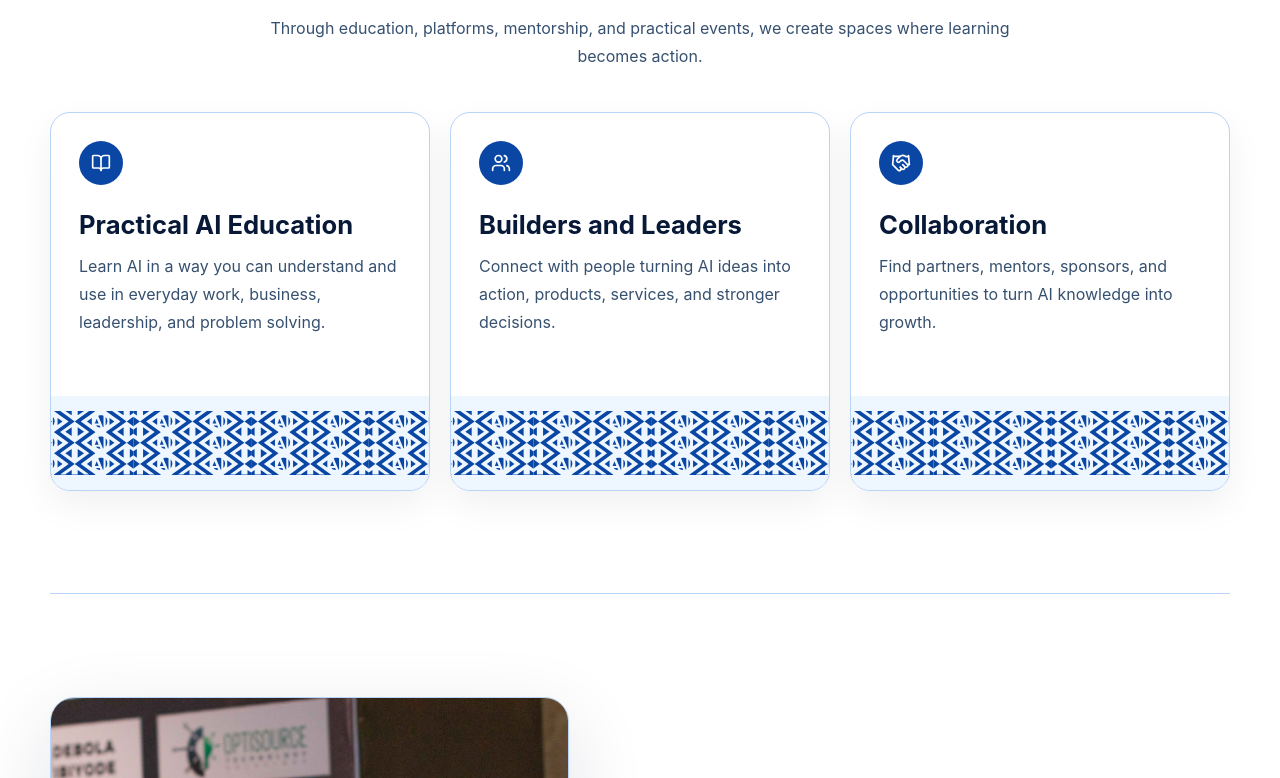
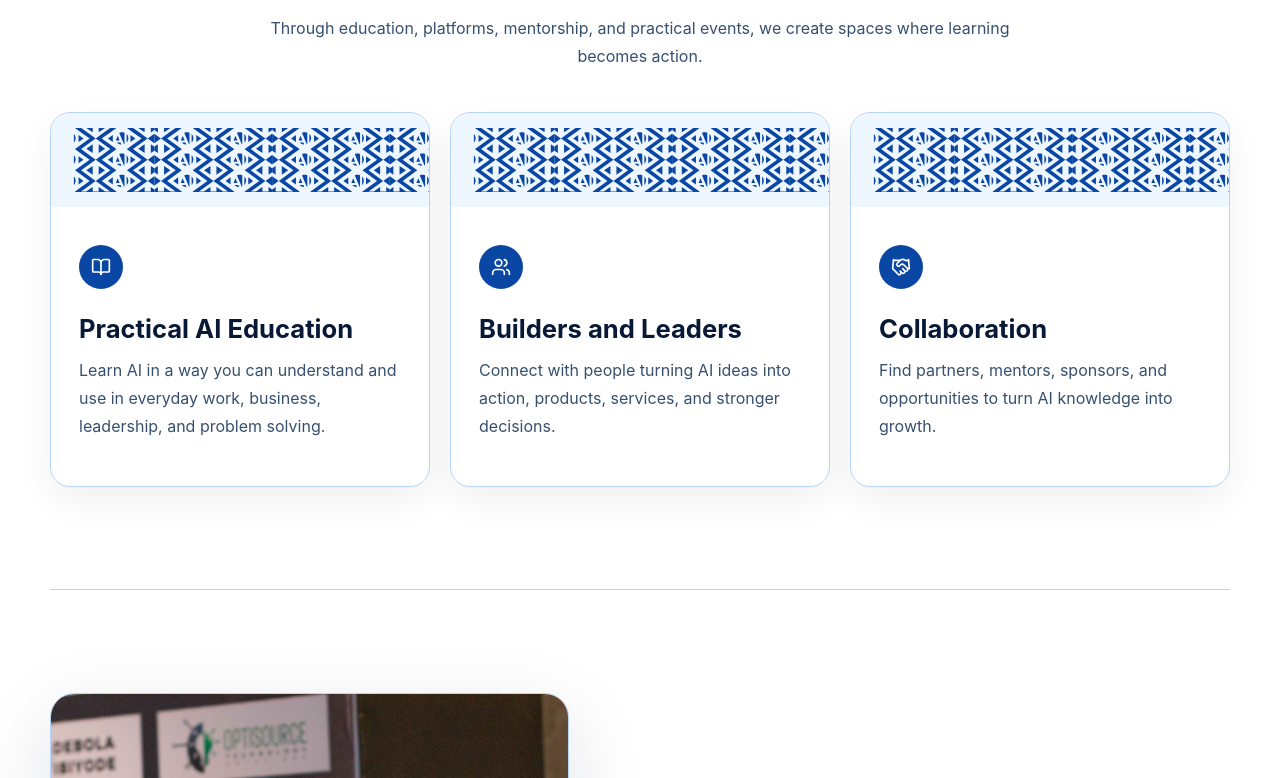
Before and after one commit to NiuxDave/AIEF-FOUNDATION, a React (Vite) app: page / in a window 1280 px wide. Shown: the part 1862-2640 px from the top of the page. Built offline with nearby package versions, Linux system fonts and the light colour scheme.

Commit message:
Polish CTA routing and pattern card styling

```diff
--- a/package.json
+++ b/package.json
@@ -10,6 +10,7 @@
   },
   "dependencies": {
     "@vitejs/plugin-react": "^5.1.1",
+    "framer-motion": "^12.40.0",
     "lucide-react": "^0.561.0",
     "react": "^19.2.3",
     "react-dom": "^19.2.3",
--- a/src/main.jsx
+++ b/src/main.jsx
@@ -1,5 +1,6 @@
 import React, { useEffect, useMemo, useState } from "react";
 import { createRoot } from "react-dom/client";
+import { motion } from "framer-motion";
 import {
   ArrowRight,
   BookOpen,
@@ -27,6 +28,23 @@ import {
 import "./styles/site.css";
 
 const A = "/assets/";
+
+const contactActionPattern = /(partner|volunteer|register interest|join the programme|join the program|join the movement|start a conversation|send a message|book a session|book a consultation|invite adebola|sponsor)/i;
+
+function resolveActionRoute(label, fallback = "contact") {
+  return contactActionPattern.test(label || "") ? "contact" : fallback;
+}
+
+const fadeUp = {
+  hidden: { opacity: 0, y: 24 },
+  show: { opacity: 1, y: 0, transition: { duration: 0.55, ease: [0.22, 1, 0.36, 1] } },
+};
+
+const softScale = {
+  rest: { y: 0, scale: 1 },
+  hover: { y: -5, scale: 1.01, transition: { duration: 0.22, ease: [0.22, 1, 0.36, 1] } },
+  tap: { y: 0, scale: 0.985 },
+};
 
 const navItems = [
   { id: "home", label: "Home" },
@@ -316,22 +334,25 @@ function Header({ route, theme, onTheme, menuOpen, setMenuOpen, dropOpen, setDro
 }
 
 function Hero({ page, image = `${A}event-panel.jpg`, compact = false, primaryRoute = "initiatives", secondaryRoute = "get-involved", className = "" }) {
+  const primaryTarget = resolveActionRoute(page.primary, primaryRoute);
+  const secondaryTarget = resolveActionRoute(page.secondary, secondaryRoute);
+
   return (
     <section className={`${compact ? "hero compact section-shell" : "hero section-shell"} ${className}`}>
-      <div className="hero-copy">
+      <motion.div className="hero-copy" initial="hidden" animate="show" variants={fadeUp}>
         <p className="eyebrow">{page.eyebrow}</p>
         <h1>{page.title}</h1>
         <p className="hero-body">{page.body}</p>
         <div className="button-row">
-          <a className="btn primary" href={`#${primaryRoute}`}>
+          <a className="btn primary" href={`#${primaryTarget}`}>
             {page.primary} <ArrowRight size={16} />
           </a>
-          <a className="btn secondary" href={`#${secondaryRoute}`}>
+          <a className="btn secondary" href={`#${secondaryTarget}`}>
             {page.secondary}
           </a>
         </div>
-      </div>
-      <div className="hero-art">
+      </motion.div>
+      <motion.div className="hero-art" initial={{ opacity: 0, y: 28, scale: 0.98 }} animate={{ opacity: 1, y: 0, scale: 1 }} transition={{ duration: 0.65, delay: 0.08, ease: [0.22, 1, 0.36, 1] }}>
         <div className="orb-card">
           <img src={image} alt="" />
           <div className="hero-stat">
@@ -339,7 +360,7 @@ function Hero({ page, image = `${A}event-panel.jpg`, compact = false, primaryRou
             <span>people engaged</span>
           </div>
         </div>
-      </div>
+      </motion.div>
     </section>
   );
 }
@@ -350,27 +371,37 @@ function PatternBand({ dark = false }) {
 
 function SectionIntro({ kicker, title, body, align = "center" }) {
   return (
-    <div className={`section-intro ${align}`}>
+    <motion.div className={`section-intro ${align}`} initial="hidden" whileInView="show" viewport={{ once: true, amount: 0.3 }} variants={fadeUp}>
       {kicker && <p className="eyebrow">{kicker}</p>}
       <h2>{title}</h2>
       {body && <p>{body}</p>}
-    </div>
+    </motion.div>
   );
 }
 
 function FeatureCard({ title, text, icon: Icon = Sparkles, action, route, navigate, className = "" }) {
+  const targetRoute = resolveActionRoute(action || title, route);
+
   return (
-    <article className={`feature-card ${className}`}>
+    <motion.article
+      className={`feature-card ${className}`}
+      initial="hidden"
+      whileInView="show"
+      whileHover="hover"
+      whileTap="tap"
+      viewport={{ once: true, amount: 0.25 }}
+      variants={{ ...fadeUp, ...softScale }}
+    >
       <div className="icon-disc"><Icon size={20} /></div>
       <h3>{title}</h3>
       <p>{text}</p>
       {action && (
-        <button type="button" className="text-link" onClick={() => navigate(route)}>
+        <button type="button" className="text-link" onClick={() => navigate(targetRoute)}>
           {action} <CircleArrowOutUpRight size={15} />
         </button>
       )}
       <PatternBand />
-    </article>
+    </motion.article>
   );
 }
 
@@ -611,7 +642,7 @@ function Gallery({ page, navigate }) {
 function Mentorship({ page }) {
   return (
     <>
-      <Hero page={page} image={`${A}event-speaker.jpg`} compact />
+      <Hero page={page} image={`${A}event-speaker.jpg`} compact primaryRoute="contact" secondaryRoute="contact" />
       <section className="section-shell">
         <SectionIntro title="Clear guidance. Practical learning. Real direction." body="This mentorship is about helping learners build strong foundations, understand the AI landscape, and know how to move from interest to action." />
         <div className="cards three">
@@ -639,7 +670,7 @@ function Mentorship({ page }) {
 function Speaking({ page }) {
   return (
     <>
-      <Hero page={page} image={`${A}event-redcarpet.jpg`} compact />
+      <Hero page={page} image={`${A}event-redcarpet.jpg`} compact primaryRoute="contact" secondaryRoute="contact" />
       <section className="section-shell">
         <SectionIntro title="AI adoption needs more than excitement" body="AIEF helps leaders move with clarity, responsibility, and practical direction through talks, workshops, and advisory support." />
         <div className="cards three">
@@ -754,14 +785,14 @@ function SponsorStrip() {
 
 function CTABlock({ title, body }) {
   return (
-    <section className="cta-block">
+    <motion.section className="cta-block" initial="hidden" whileInView="show" viewport={{ once: true, amount: 0.25 }} variants={fadeUp}>
       <PatternBand dark />
       <div>
         <h2>{title}</h2>
         <p>{body}</p>
         <a className="btn primary light" href="#contact">Start a Conversation <ArrowRight size={16} /></a>
       </div>
-    </section>
+    </motion.section>
   );
 }
 
--- a/src/styles/site.css
+++ b/src/styles/site.css
@@ -447,7 +447,7 @@ p {
   content: "";
   position: absolute;
   inset: 0;
-  background: url("/assets/pattern-wide-blue.svg") center / auto 100% repeat-x;
+  background: url("/assets/pattern-wide-blue.svg") left top / 420px 100% repeat-x;
   filter: none;
 }
 
@@ -512,7 +512,7 @@ p {
   position: relative;
   overflow: hidden;
   min-height: 290px;
-  padding: 28px 28px 136px;
+  padding: 132px 28px 28px;
   border: 1px solid var(--line);
   border-radius: var(--radius-card);
   background: var(--surface);
@@ -530,9 +530,10 @@ p {
   position: absolute;
   left: 0;
   right: 0;
-  bottom: 0;
+  top: 0;
   min-height: 94px;
   opacity: 1;
+  border-radius: var(--radius-card) var(--radius-card) 0 0;
 }
 
 .feature-card > *:not(.pattern-band) {
@@ -585,7 +586,7 @@ p {
   left: 0;
   right: 0;
   height: 62px;
-  background: url("/assets/pattern-wide-blue.svg") center / auto 100% repeat-x;
+  background: url("/assets/pattern-wide-blue.svg") left top / 420px 100% repeat-x;
   opacity: 0.12;
   pointer-events: none;
 }
@@ -673,7 +674,7 @@ p {
   right: 0;
   bottom: 0;
   height: 105px;
-  background: url("/assets/pattern-wide-blue.svg") center / auto 100% repeat-x;
+  background: url("/assets/pattern-wide-blue.svg") left top / 420px 100% repeat-x;
 }
 
 .process-row,
@@ -935,7 +936,7 @@ p {
   right: 0;
   top: 0;
   height: 106px;
-  background: url("/assets/pattern-wide-blue.svg") center / auto 100% repeat-x;
+  background: url("/assets/pattern-wide-blue.svg") left top / 420px 100% repeat-x;
   opacity: 1;
 }
 
@@ -1036,14 +1037,16 @@ p {
   inset: 0 0 auto;
   min-height: 132px;
   opacity: 1;
+  border-radius: 28px 28px 0 0;
 }
 
 .cta-block .pattern-band::before {
-  background-size: auto 100%;
+  background-size: 420px 100%;
   background-repeat: repeat-x;
-}
-
-.cta-block > div {
+  background-position: left top;
+}
+
+.cta-block > div:not(.pattern-band) {
   position: relative;
   z-index: 2;
   max-width: 650px;
@@ -1060,6 +1063,8 @@ p {
 
 .founder-statement {
   text-align: center;
+  padding-left: clamp(36px, 7vw, 96px);
+  padding-right: clamp(36px, 7vw, 96px);
 }
 
 .founder-statement h2 {
@@ -1067,10 +1072,10 @@ p {
   margin-left: auto;
   margin-right: auto;
   color: var(--blue);
-  font-family: "Brush Script MT", "Segoe Script", "Lucida Handwriting", cursive;
-  font-size: clamp(38px, 5.4vw, 74px);
+  font-family: Inter, ui-sans-serif, system-ui, -apple-system, BlinkMacSystemFont, "Segoe UI", sans-serif !important;
+  font-size: clamp(32px, 4.2vw, 58px);
   font-weight: 500;
-  line-height: 1.03;
+  line-height: 1.08;
 }
 
 .founder-statement p {
@@ -1418,13 +1423,14 @@ p {
 
   .feature-card {
     min-height: 250px;
-    padding: 20px 20px 112px;
+    padding: 112px 20px 20px;
     border-radius: 18px;
   }
 
   .feature-card .pattern-band {
     min-height: 84px;
     opacity: 1;
+    border-radius: 18px 18px 0 0;
   }
 
   .impact-panel {
@@ -1437,9 +1443,16 @@ p {
     font-size: 16px;
   }
 
+  .section-shell.founder-statement,
+  .tinted.founder-statement {
+    padding-left: 28px;
+    padding-right: 28px;
+  }
+
   .founder-statement h2 {
-    font-size: 38px;
-    line-height: 1.05;
+    font-family: Inter, ui-sans-serif, system-ui, -apple-system, BlinkMacSystemFont, "Segoe UI", sans-serif !important;
+    font-size: 30px;
+    line-height: 1.1;
   }
 
   .founder-statement p {
```
Also changed, not shown: 1 other file (tests, documents, lock files or other folders).
